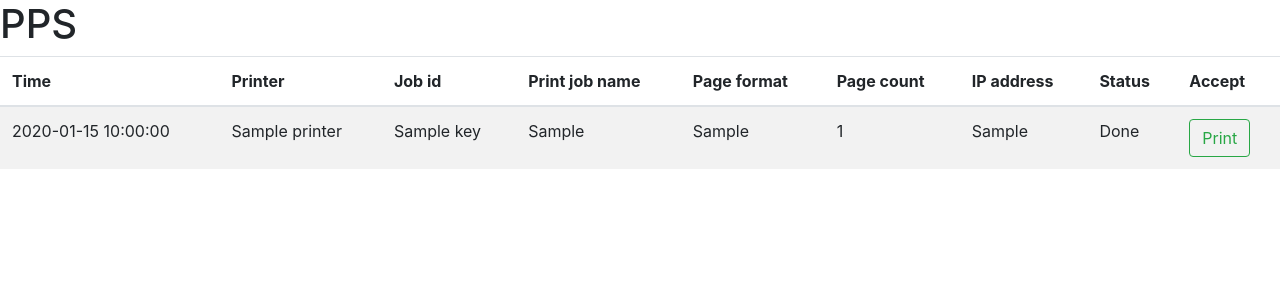
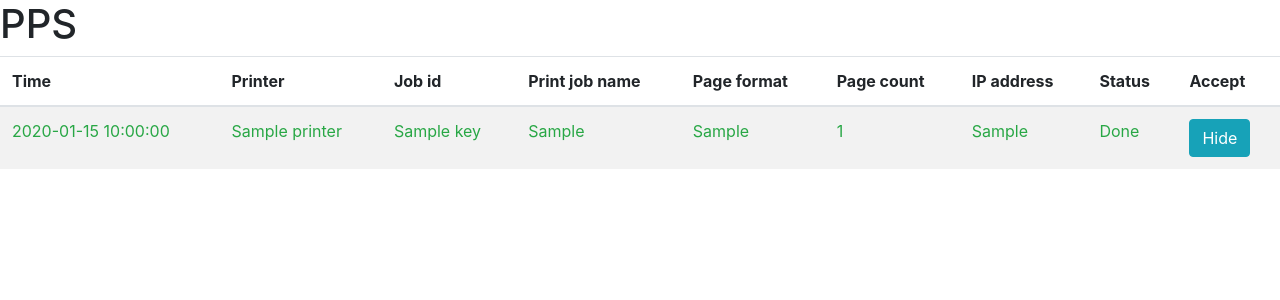
Before and after one commit to filip-machala/PPS, a Flask app: template pps/templates/site.html in a window 1280 px wide. Shown: the top 300 px of the page. Run offline with Flask 2, Linux system fonts and the light colour scheme; the template is opened without the code that fills it: most values are stand-ins (such as "Sample title", 1, 10 or a date in 2020); parts of the project's set-up code (start-up, migrations or seed data) failed here and were passed over; some libraries are stand-ins or nearby versions.

Commit message:
Finished print button, add hide button. Row goes green after ok print

```diff
--- a/pps/config.py
+++ b/pps/config.py
@@ -21,4 +21,4 @@ class PPS:
         "PRINTING": "Printing",
         "DONE": "Done"
     }
-    DRY_RUN = True
+    DRY_RUN = False
--- a/pps/server.py
+++ b/pps/server.py
@@ -26,15 +26,25 @@ def add_new_info():
 @pps_blueprint.route('/print/', methods=["POST"])
 def resume_print():
     if PPS.DRY_RUN:
-        return "Ok"
-    print(flask.request.form["job_id"])
+        return "Dry run"
     job_id = flask.request.form['job_id']
     if not is_printer_online(my_logger):
         return "Print failed. Printer is not online."
     if resume_job(job_id, my_logger):
+        LOG[job_id]['status'] = PPS.PRINT_STATUS['DONE']
         return "Print ok"
     else:
         return "Print not ok"
+
+
+@pps_blueprint.route('/hide/', methods=["POST"])
+def hide_row():
+    job_id = flask.request.form['job_id']
+    if job_id in LOG:
+        del LOG[job_id]
+        return "Job hidden."
+    else:
+        return "Job not known."
 
 
 @pps_blueprint.route('/', methods=["GET"])
--- a/pps/templates/layout.html
+++ b/pps/templates/layout.html
@@ -2,7 +2,7 @@
 <html lang="en">
 <head>
     {% block head %}
-    <link rel="stylesheet" href="{{ url_for('static', filename='style.css') }}">
+<!--    <link rel="stylesheet" href="{{ url_for('static', filename='style.css') }}">-->
     <title>{% block title %}{% endblock %} - My Webpage</title>
     {% endblock %}
 
--- a/pps/templates/site.html
+++ b/pps/templates/site.html
@@ -24,7 +24,11 @@
     </thead>
     <tbody>
     {% for key, job in logs.items() %}
-      <tr>
+
+      <tr id = {{ key }},
+        {% if job.status == "Done" %}
+            class="text-success"
+        {% endif %}>
         <td>{{ job.date }}</td>
         <td>{{ job.printer }}</td>
         <td class="key">{{ key }}</td>
@@ -33,7 +37,11 @@
         <td>{{ job.number_of_pages }}</td>
         <td>{{ job.ip }}</td>
           <td>{{ job.status }}</td>
-        <td><button class="btn btn-outline-success print-button">Print</button></td>
+        {% if job.status != "Done" %}
+            <td><button class="btn btn-outline-success print-button">Print</button></td>
+        {% else %}
+            <td><button class="btn btn btn-info hide-button">Hide</button></td>
+        {% endif %}
       </tr>
     {% endfor %}
     </tbody>
@@ -46,10 +54,22 @@ $(document).ready(function(){
     $.post("print/",
     {
       job_id: key,
-    },
-    function(data,status){
-      alert("Data: " + data + "\n Status: " + status);
-    }, 'json').done(function() {alert("OK!")});
+    }).done(function() {
+        // $("tr#"+key)[0].style.backgroundColor="green";
+        window.location.reload();
+    });
+  });
+
+  $(".hide-button").click(function(){
+      // console.log("This works ok");
+    key = this.parentElement.parentElement.children[2].textContent;
+    $.post("hide/",
+    {
+      job_id: key,
+    }).done(function() {
+        // $("tr#"+key)[0].style.backgroundColor="green";
+        window.location.reload();
+    });
   });
 });
 </script>
```
Also changed, not shown: pps/static/style.css (line endings or trailing spaces).
